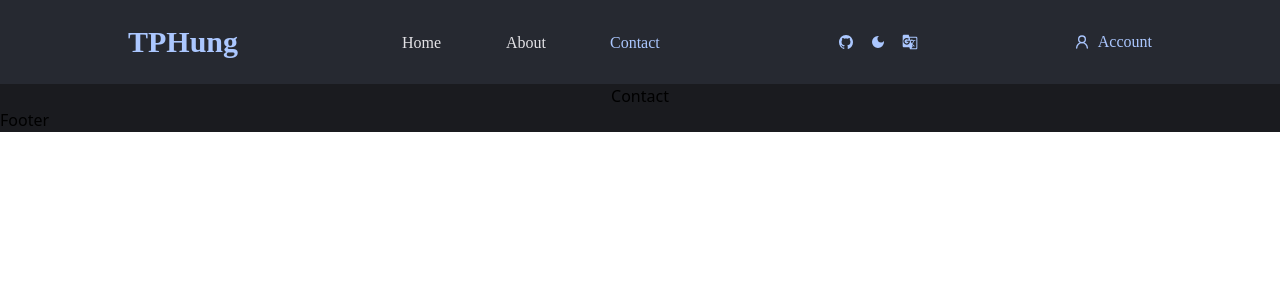
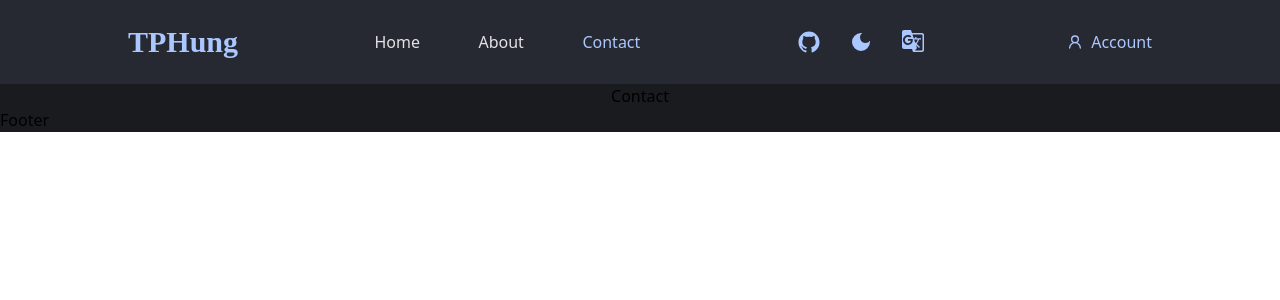
Before and after one commit to Vnboi2004/FE-Books, a React (Vite) app: page /contact in a window 1280 px wide. Shown: the top 300 px of the page. Built offline with nearby package versions, Linux system fonts and the light colour scheme.

Commit message:
change setting dark mode, github, translation

```diff
--- a/src/components/BookSections/ArtSection.tsx
+++ b/src/components/BookSections/ArtSection.tsx
@@ -11,6 +11,7 @@ import { Swiper as SwiperType } from 'swiper';
 import 'swiper/css/grid';
 import { Pagination, Navigation, Grid } from 'swiper/modules';
 import { FiChevronLeft, FiChevronRight } from "react-icons/fi";
+import { useTranslation } from "react-i18next";
 
 
 interface HistorySectionProps {
@@ -19,7 +20,7 @@ interface HistorySectionProps {
 
 const ArtSection: React.FC<HistorySectionProps> = ({ subject = 'art' }) => {
 
-
+    const { t } = useTranslation('home');
 
     const [books, setBooks] = useState<GoogleBookItem[]>([]);
     const [loading, setLoading] = useState<boolean>(true);
@@ -50,7 +51,7 @@ const ArtSection: React.FC<HistorySectionProps> = ({ subject = 'art' }) => {
                 {/* Categories */}
                 <div className="flex items-center gap-4">
                     <div className="w-2 h-14 bg-[#3E92CC] rounded-md"></div>
-                    <h1 className="text-3xl font-semibold font-primary">Art</h1>
+                    <h1 className="text-3xl font-semibold font-primary">{t('categories.art')}</h1>
                 </div>
                 {/* Header */}
                 <div className="flex justify-end">
--- a/src/components/BookSections/HistorySection.tsx
+++ b/src/components/BookSections/HistorySection.tsx
@@ -11,6 +11,7 @@ import { Swiper as SwiperType } from 'swiper';
 
 import { Pagination, Navigation, Autoplay } from 'swiper/modules';
 import { FiChevronLeft, FiChevronRight } from "react-icons/fi";
+import { useTranslation } from "react-i18next";
 
 
 interface HistorySectionProps {
@@ -20,7 +21,7 @@ interface HistorySectionProps {
 const HistorySection: React.FC<HistorySectionProps> = ({ subject = 'history' }) => {
 
 
-
+    const { t } = useTranslation('home');
     const [books, setBooks] = useState<GoogleBookItem[]>([]);
     const [loading, setLoading] = useState<boolean>(true);
     const swiperRef = useRef<SwiperType>(null);
@@ -50,7 +51,7 @@ const HistorySection: React.FC<HistorySectionProps> = ({ subject = 'history' })
                 {/* Categories */}
                 <div className="flex items-center gap-4">
                     <div className="w-2 h-14 bg-[#3E92CC] rounded-md"></div>
-                    <h1 className="text-3xl font-semibold font-primary">History</h1>
+                    <h1 className="text-3xl font-semibold font-primary">{t('categories.history')}</h1>
                 </div>
                 {/* Header */}
                 <div className="flex justify-end">
--- a/src/components/BookSections/TechnologySection.tsx
+++ b/src/components/BookSections/TechnologySection.tsx
@@ -11,6 +11,7 @@ import { Swiper as SwiperType } from 'swiper';
 
 import { Pagination, Navigation, Autoplay } from 'swiper/modules';
 import { FiChevronLeft, FiChevronRight } from "react-icons/fi";
+import { useTranslation } from "react-i18next";
 
 
 interface TechnologySectionProps {
@@ -19,7 +20,7 @@ interface TechnologySectionProps {
 
 const TechnologySection: React.FC<TechnologySectionProps> = ({ subject = 'technology' }) => {
 
-
+    const { t } = useTranslation('home');
 
     const [books, setBooks] = useState<GoogleBookItem[]>([]);
     const [loading, setLoading] = useState<boolean>(true);
@@ -50,7 +51,7 @@ const TechnologySection: React.FC<TechnologySectionProps> = ({ subject = 'techno
                 {/* Categories */}
                 <div className="flex items-center gap-4">
                     <div className="w-2 h-14 bg-[#3E92CC] rounded-md"></div>
-                    <h1 className="text-3xl font-semibold font-primary">Technology</h1>
+                    <h1 className="text-3xl font-semibold font-primary">{t('categories.technology')}</h1>
                 </div>
                 {/* Header */}
                 <div className="flex justify-end">
--- a/src/components/layout/Header.tsx
+++ b/src/components/layout/Header.tsx
@@ -36,7 +36,7 @@ const Header = () => {
                 <li key={navLink.id} className='min-w-[80px] max-w-[200px] truncate'>
                     <NavLink
                       to={navLink.path}
-                      className={({ isActive }) => `text-base font-heading p-2 ${isActive ? 'text-text-primary' : 'text-text-p'}`}
+                      className={({ isActive }) => `text-base p-2 ${isActive ? 'text-text-primary' : 'text-text-p'}`}
                       >
                         {t(navLink.label)}
                     </NavLink>
@@ -45,36 +45,40 @@ const Header = () => {
             </ul>
           </div>
 
-          {/* <div className="flex items-center gap-2">
-            <button
-              disabled={currentLanguage === 'en'}
-              onClick={() => handleChangeLanguage('en')}
-              className={`text-base font-primary font-bold cursor-pointer ${currentLanguage === 'en' ? 'text-white' : 'text-black'}`}
-            >English</button>
-            <button
-              disabled={currentLanguage === 'vi'}
-              onClick={() => handleChangeLanguage('vi')}
-               className={`text-base font-primary font-bold cursor-pointer ${currentLanguage !== 'en' ? 'text-white' : 'text-black'}`}
-              >Vietnamese</button>
-          </div> */}
-          <div className='flex items-center gap-4'>
+          <div className='flex items-center'>
             {/* infomation author */}
-            <button>
-              <IoLogoGithub className='text-text-primary'/>
+            <button className='px-3.5 py-1 cursor-pointer hover:bg-text-primary group rounded-sm'>
+              <IoLogoGithub className='text-text-primary text-2xl group-hover:text-text-button'/>
             </button>
             {/* dark mode */}
-            <button>
-              <MdDarkMode className='text-text-primary'/>
+            <button className='px-3.5 py-1 cursor-pointer hover:bg-text-primary group rounded-sm'>
+              <MdDarkMode className='text-text-primary text-2xl group-hover:text-text-button'/>
             </button>
             {/* Translation */}
-            <button>
-              <MdGTranslate className='text-text-primary'/>
-            </button>
+            <div className='relative group cursor-pointer'>
+              <button className='px-3.5 py-1 hover:bg-text-primary group rounded-sm'>
+                <MdGTranslate className='text-text-primary text-2xl group-hover:text-text-button'/>
+              </button>
+              <div className='absolute top-1/2 left-0 translate-y-1/2 hidden group-hover:block bg-gray-200 text-sm px-2 py-1 rounded'>
+                <button
+                  disabled={currentLanguage === 'en'}
+                  onClick={() => handleChangeLanguage('en')}
+                  className={`text-base font-primary font-bold cursor-pointer ${currentLanguage === 'en' ? 'text-white' : 'text-black'}`}
+                  >English
+                </button>
+                <button
+                  disabled={currentLanguage === 'vi'}
+                  onClick={() => handleChangeLanguage('vi')}
+                  className={`text-base font-primary font-bold cursor-pointer ${currentLanguage !== 'en' ? 'text-white' : 'text-black'}`}
+                  >Vietnamese
+                </button>
+              </div>
+            </div>
           </div>
           {/* Acount */}
           <button className='flex items-center gap-2 cursor-pointer text-text-primary'>
             <LuUserRound />
-            <h1 className='text-base font-heading'>{t('account')}</h1>
+            <h1 className='text-base'>{t('account')}</h1>
           </button>
         </div>
       </div>
--- a/src/index.css
+++ b/src/index.css
@@ -8,7 +8,9 @@
 
   /* Colors text */
   --color-text-primary: #abc7ff;
+  --color-text-second: #e3e2e6;
   --color-text-p: #e3e2e6;
+  --color-text-button: #002f65;
   /* Colors button */
 
   /* Colors backgroud */
--- /dev/null
+++ b/src/locales/en/home.json
@@ -0,0 +1,7 @@
+{
+    "categories": {
+        "history": "History",
+        "art": "Art",
+        "technology": "Technology"
+   }
+}
--- /dev/null
+++ b/src/locales/vi/home.json
@@ -0,0 +1,7 @@
+{
+    "categories": {
+        "history": "Lịch sử",
+        "art": "Nghệ thuật",
+        "technology": "Công nghệ"
+   }
+}
```
